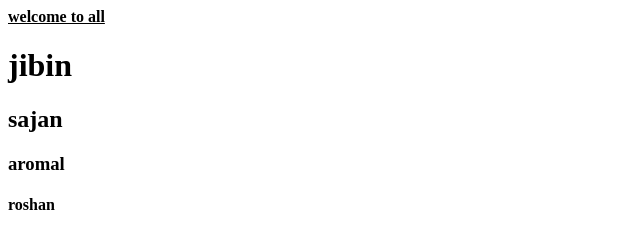
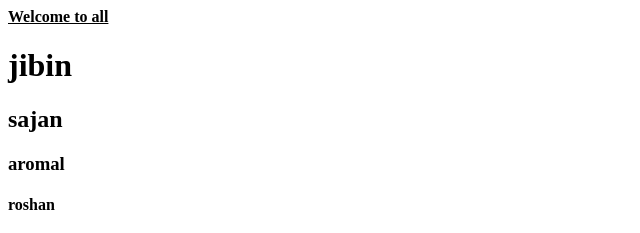
Before and after one commit to Roshanrobin80/html, a plain HTML site: page demo.html in a window 1280 px wide. Shown: the top 233 px of the page, 0-640 px from the left. Drawn offline with Linux system fonts and the light colour scheme.

Commit message:
file edited

```diff
--- a/demo.html
+++ b/demo.html
@@ -6,7 +6,7 @@
     <title>Roshan</title>
 </head>
 <body>
-    <u><b> welcome to all</b></u>
+    <u><b> Welcome to all</b></u>
     <h1>jibin</h1>
     <h2>sajan</h2>
     <h3>aromal</h3>
```
